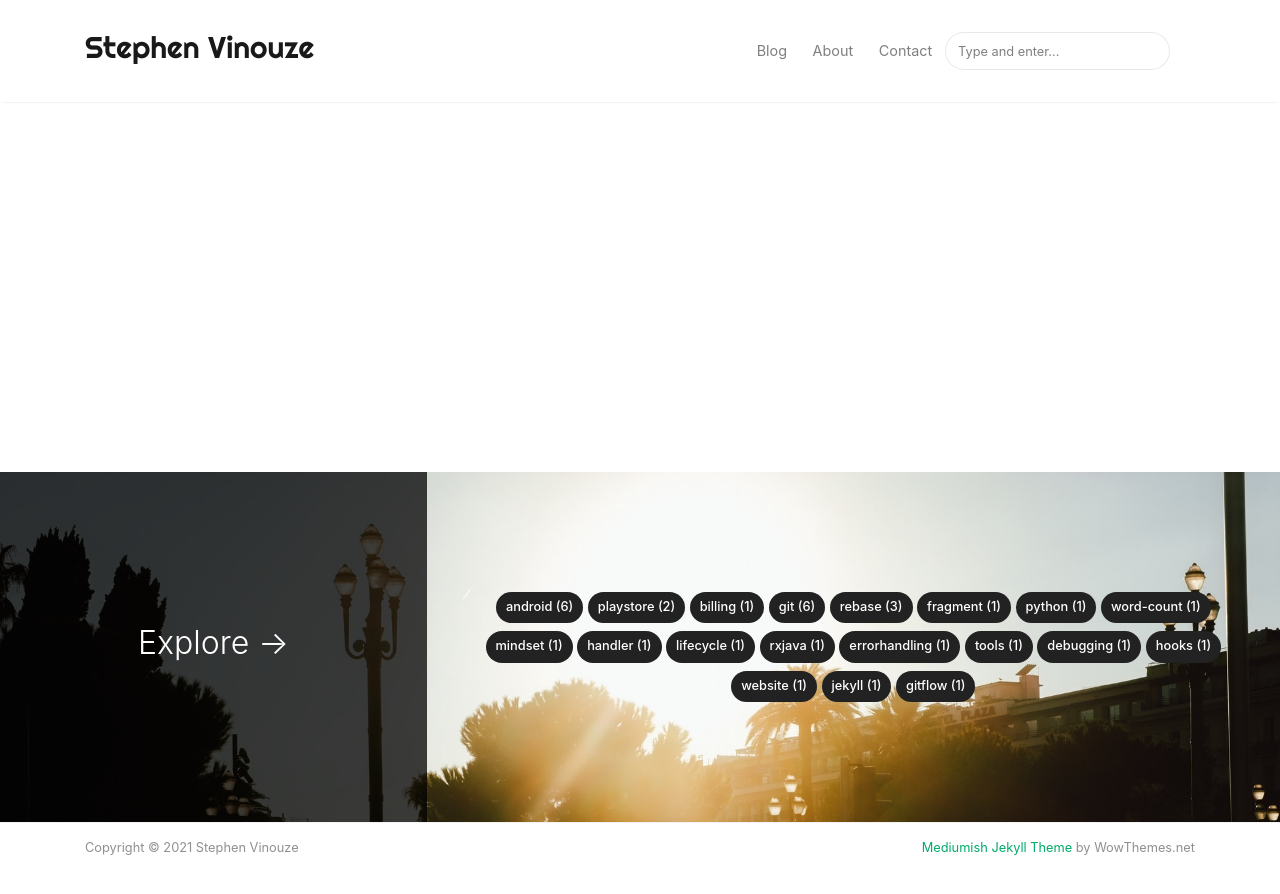
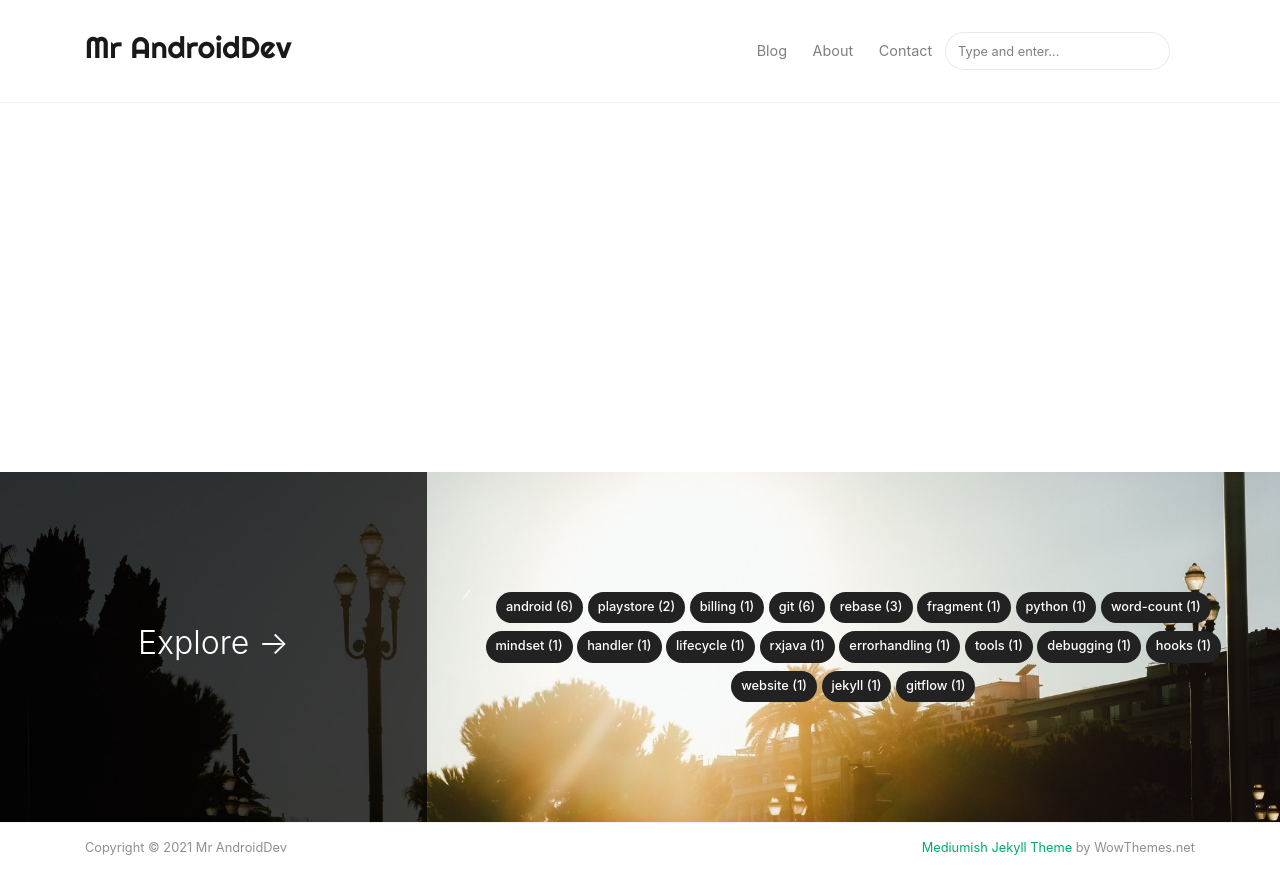
Before and after one commit to Mr-AndroidDev/MrAndroidDev.com, a Jekyll site: the page built from _pages/tags.md, in a window 1280 px wide and 931 px high. Shown: the top 894 px of the window. Built offline with Jekyll 4.4.1, drawn with Linux system fonts in a browser that asks for light colours; nearby versions of some CDN libraries.

Commit message:
Config Change

```diff
--- a/_config.yml
+++ b/_config.yml
@@ -1,13 +1,13 @@
 # Site
-name: "Stephen Vinouze"
-title: "Stephen Vinouze"
-description: "Stephen Vinouze."
+name: "Mr AndroidDev"
+title: "Mr AndroidDev"
+description: "Mr AndroidDev."
 logo: 'assets/images/favicon.png'
-email: s.vinouze@gmail.com
+email: contact@mrandroiddev.com
 medium: https://medium.com/@s.vinouze
-twitter: https://twitter.com/stephenvinouze
+twitter: https://twitter.com/mrandroiddev
 linkedin: https://www.linkedin.com/in/stephenvinouze/
-github: https://github.com/StephenVinouze
+github: https://github.com/Mr-AndroidDev
 favicon: 'assets/images/favicon.png'
 baseurl:
 google_analytics: 'UA-166933112-1'
@@ -19,12 +19,12 @@ permalink: /:title/
 # Authors
 authors:
   stephen:
-    name: Stephen Vinouze
-    display_name: Stephen Vinouze
+    name: Manohar Reddy
+    display_name: Manohar Reddy
     avatar: 'assets/images/avatar.png'
-    email: s.vinouze@gmail.com
-    web: https://medium.com/@s.vinouze
-    twitter: https://twitter.com/stephenvinouze
+    email: manohar@mrandroiddev.com
+    web: https://manoharreddy.ml/
+    twitter: https://twitter.com/manohar_reddy_a
 
 # Plugins
 plugins:
```
